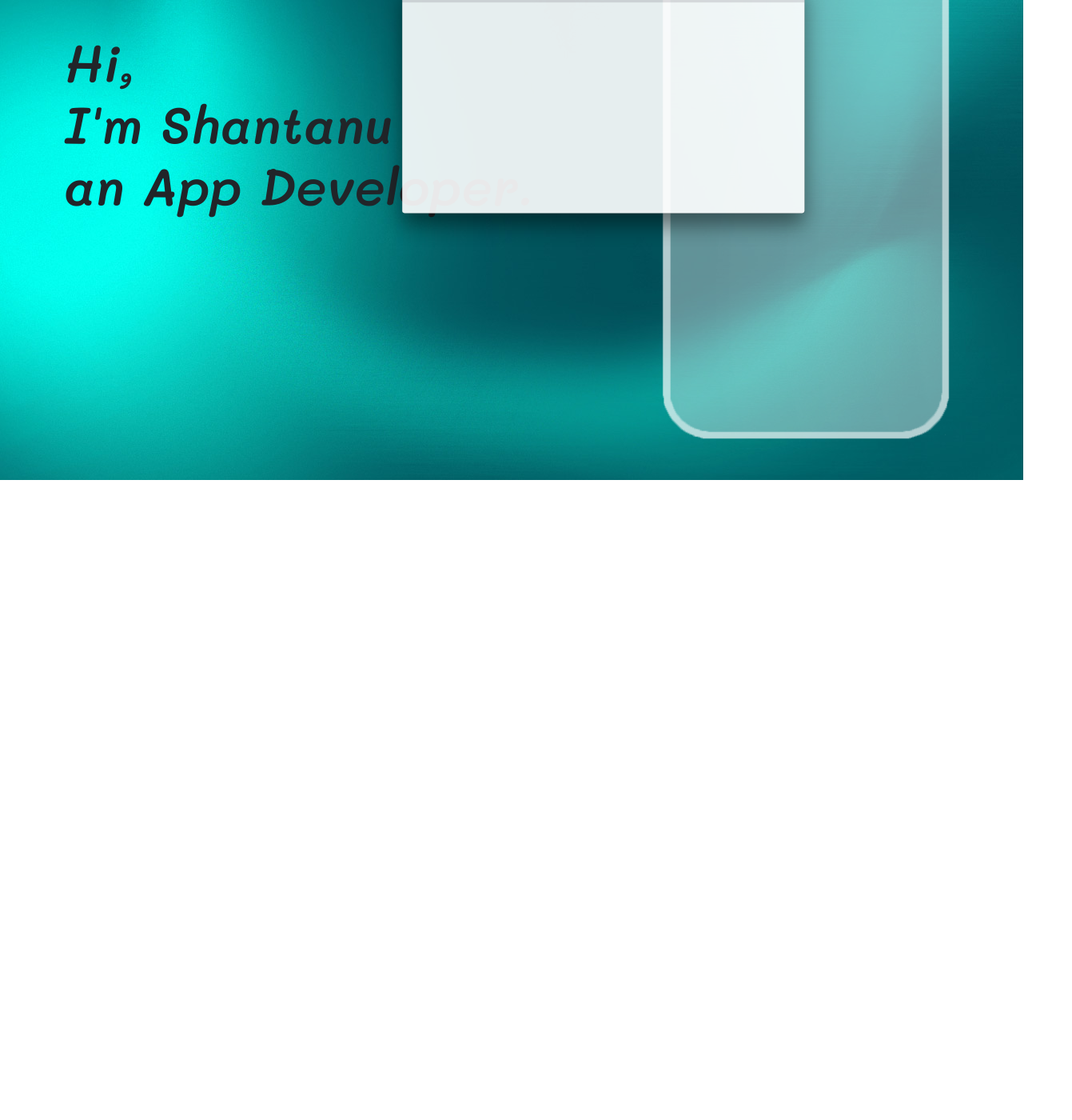
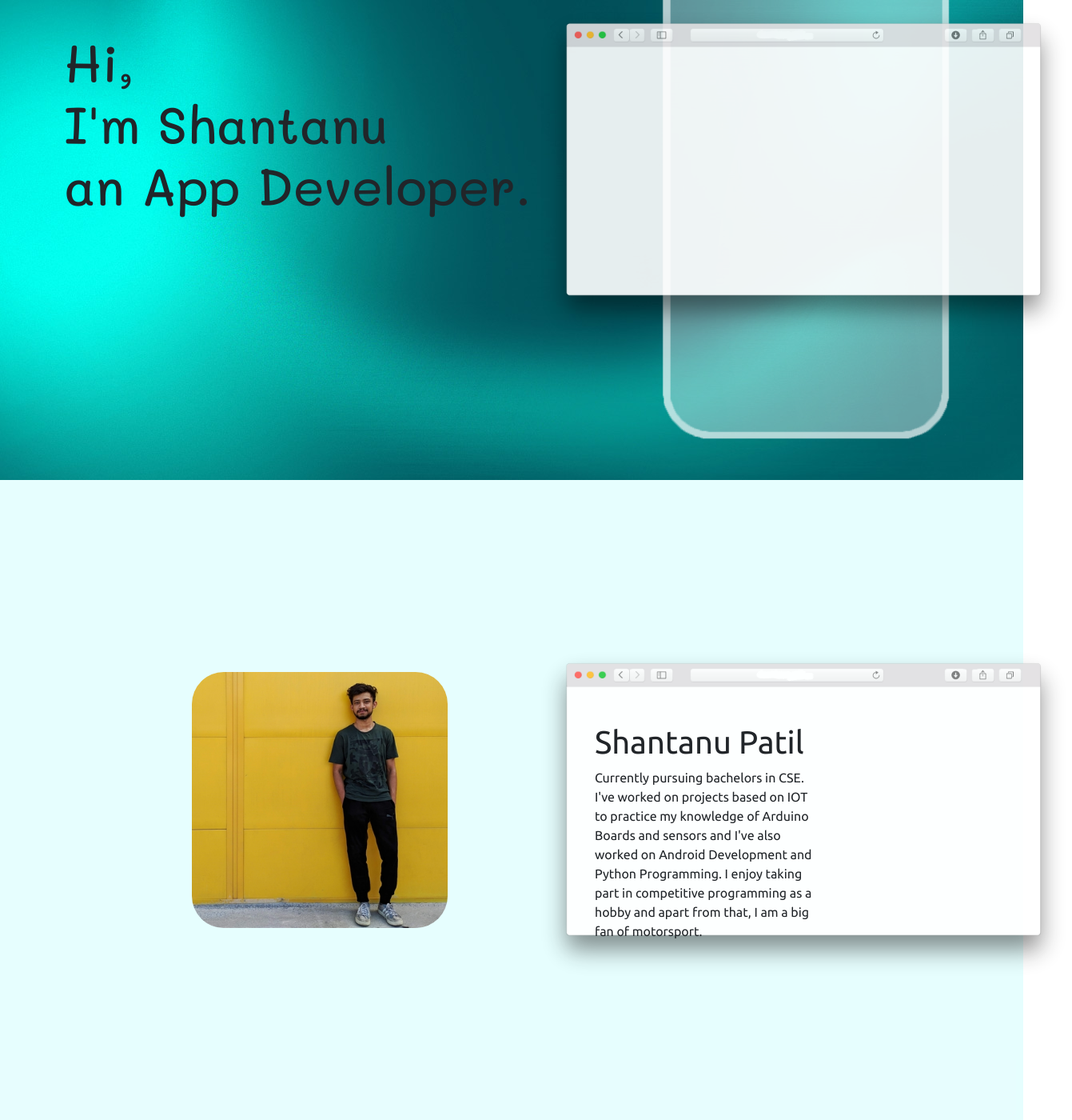
Before and after one commit to shantanupatil23/portfolio_website, a React (Create React App) app: page / in a window 1280 px wide. Shown: the part 200-1600 px from the top of the page at 80% size, 1341 px wide, since content can reach past the window. Before the commit the page ends 800 px from the top, so only its background shows below. Built offline with nearby package versions, Linux system fonts and the light colour scheme; the HTML template or start-up script is replaced by a standard one.

Commit message:
create description page

```diff
--- a/public/index.html
+++ b/public/index.html
@@ -15,7 +15,7 @@
     <link rel="stylesheet" href="styles.css" />
     <link rel="preconnect" href="https://fonts.gstatic.com" />
     <link
-      href="https://fonts.googleapis.com/css2?family=Mali:ital,wght@1,600&family=Pacifico&family=Ubuntu:wght@300;400&display=swap"
+      href="https://fonts.googleapis.com/css2?family=Mali:wght@500&family=Pacifico&family=Ubuntu:wght@300;400&display=swap"
       rel="stylesheet"
     />
   </head>
--- a/public/styles.css
+++ b/public/styles.css
@@ -1,5 +1,9 @@
 body {
   font-family: "Ubuntu", sans-serif;
+}
+
+section {
+  height: 100vh;
 }
 
 .navbar {
@@ -10,10 +14,6 @@ body {
   position: absolute;
   top: 10px;
   right: 35px;
-}
-
-.section {
-  height: 100vh;
 }
 
 /* HOME */
@@ -36,9 +36,50 @@ body {
 
 .img_browser {
   position: absolute;
-  top: 20vh;
+
+  top: 26vh;
+  left: 83vh;
   right: 30vh;
-  height: 45vh;
+  height: 53vh;
   z-index: 3;
   opacity: 0.9;
 }
+
+/* DESPRIPTION */
+
+#description{
+  background-color: rgba(18, 239, 245, 0.1);
+}
+
+.img_shantanu {
+  position: absolute;
+  top: 130vh;
+  left: 30vh;
+  height: 40vh;
+  border-radius: 5vh;
+}
+
+.name_text{
+  position: absolute;
+  top: 138vh;
+  left: 93vh;
+  z-index: 4;
+}
+
+.description_text{
+  position: absolute;
+  top: 145vh;
+  left: 93vh;
+  right: 33vh;
+  z-index: 4;
+}
+
+.img_browser_description {
+  position: absolute;
+  top: 126vh;
+  left: 83vh;
+  right: 30vh;
+  height: 53vh;
+  z-index: 3;
+  opacity: 0.9;
+}
--- a/src/App.js
+++ b/src/App.js
@@ -2,6 +2,7 @@ import React from "react";
 import NavBar from "./components/NavBar";
 import Footer from "./components/Footer";
 import Home from "./components/Home";
+import Description from "./components/Description";
 
 function App() {
   return (
@@ -10,6 +11,7 @@ function App() {
       <main>
         <div>
           <Home/>
+          <Description/>
         </div>
       </main>
       <Footer />
--- /dev/null
+++ b/src/components/Description.jsx
@@ -0,0 +1,22 @@
+import React from "react";
+import img_shantanu from "../assets/img_shantanu.jpg";
+import img_browser from "../assets/img_browser.png";
+
+function Description() {
+  return (
+    <section id="description">
+      <img className="img_shantanu" src={img_shantanu} alt="shantanu" />
+      <h1 className="name_text">Shantanu Patil</h1>
+      <p className="description_text">
+        Currently pursuing bachelors in CSE. I've worked on projects based on
+        IOT to practice my knowledge of Arduino Boards and sensors and I've also
+        worked on Android Development and Python Programming. I enjoy taking
+        part in competitive programming as a hobby and apart from that, I am a
+        big fan of motorsport.
+      </p>
+      <img className="img_browser_description" src={img_browser} alt="browser" />
+    </section>
+  );
+}
+
+export default Description;
--- a/src/components/Home.jsx
+++ b/src/components/Home.jsx
@@ -6,7 +6,7 @@ import img_aurora from "../assets/img_aurora.jpg";
 function Home() {
   return (
     <section
-      className="section"
+      id="home"
       style={{
         backgroundImage: `url(${img_aurora})`,
       }}
--- a/src/components/NavBar.jsx
+++ b/src/components/NavBar.jsx
@@ -22,32 +22,32 @@ function NavBar() {
           <div className="collapse navbar-collapse" id="navbarCollapse">
             <ul className="navbar-nav me-auto mb-2 mb-md-0">
               <li className="nav-item">
-                <a className="nav-link active" aria-current="page" href="/">
+                <a className="nav-link" href="#home">
                   Home
                 </a>
               </li>
               <li className="nav-item">
-                <a className="nav-link" aria-current="page" href="/">
+                <a className="nav-link" href="#description">
                   Description
                 </a>
               </li>
               <li className="nav-item">
-                <a className="nav-link" aria-current="page" href="/">
+                <a className="nav-link" href="/">
                   Projects
                 </a>
               </li>
               <li className="nav-item">
-                <a className="nav-link" aria-current="page" href="/">
+                <a className="nav-link" href="/">
                   Skills
                 </a>
               </li>
               <li className="nav-item">
-                <a className="nav-link" aria-current="page" href="/">
+                <a className="nav-link" href="/">
                   Achievements
                 </a>
               </li>
               <li className="nav-item">
-                <a className="nav-link" aria-current="page" href="/">
+                <a className="nav-link" href="/">
                   Socials
                 </a>
               </li>
```
Also changed, not shown: src/assets/img_shantanu.jpg (added).
